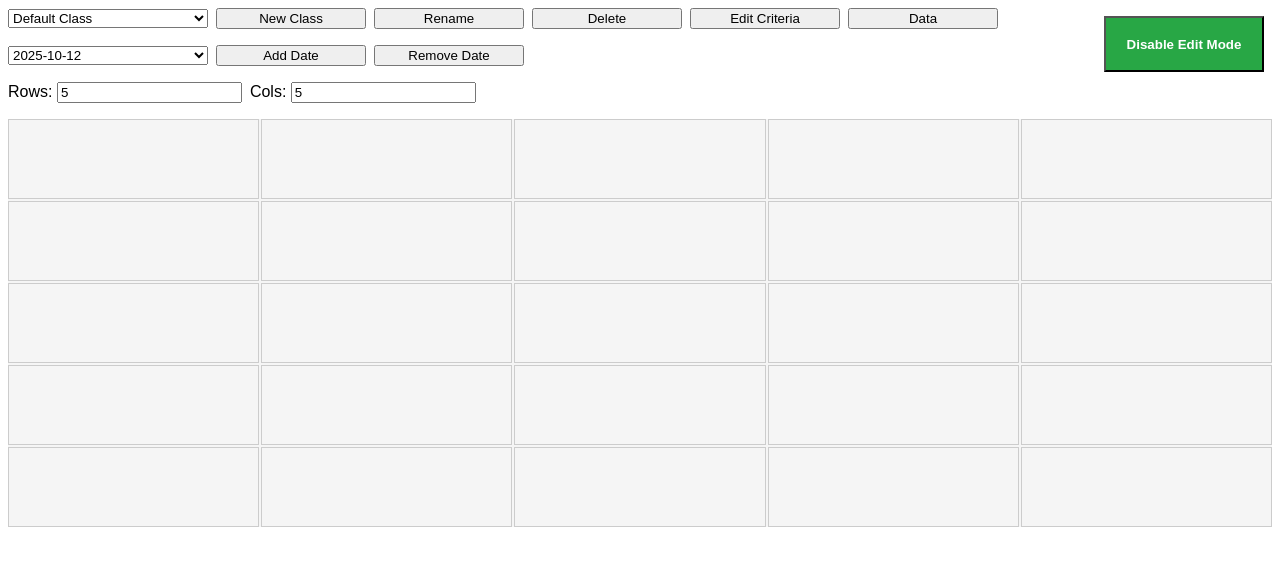
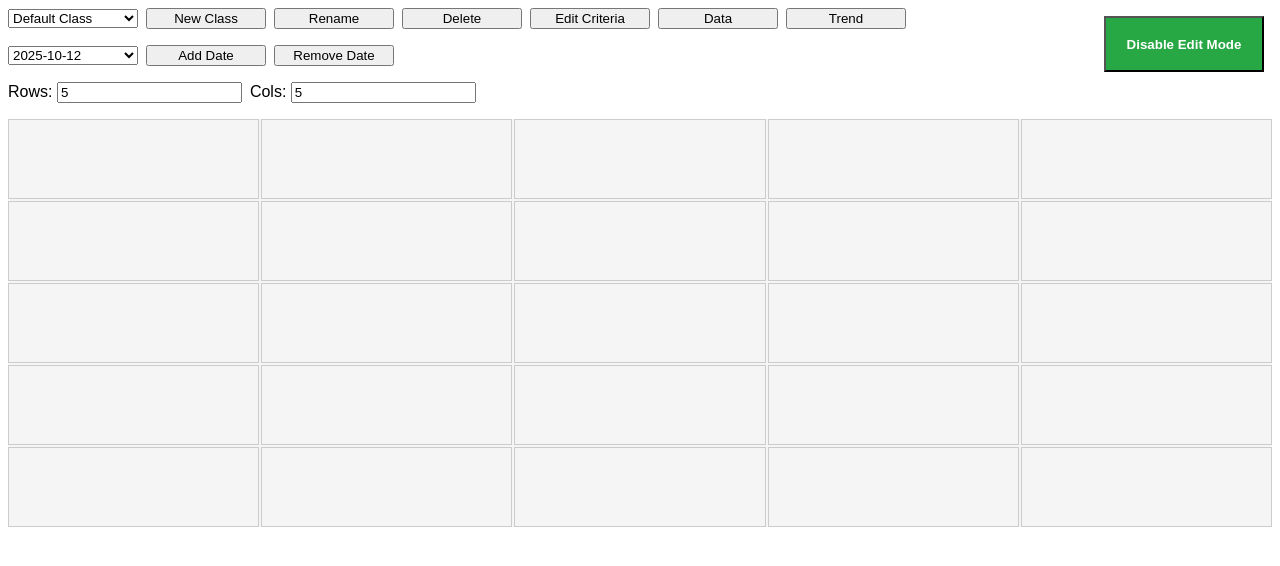
Before and after one commit to pnjacket/class-tracker, an Angular app: page / in a window 1280 px wide. Shown: the top 566 px of the page. Built offline with nearby package versions, Linux system fonts and the light colour scheme.

Commit message:
added Trend charting feature

```diff
--- a/package.json
+++ b/package.json
@@ -1,6 +1,6 @@
 {
   "name": "class-tracker",
-  "version": "0.0.1",
+  "version": "0.0.2",
   "scripts": {
     "ng": "ng",
     "start": "ng serve --host=0.0.0.0",
@@ -28,6 +28,7 @@
     "@angular/forms": "^20.3.0",
     "@angular/platform-browser": "^20.3.0",
     "@angular/router": "^20.3.0",
+    "chart.js": "^4.5.1",
     "rxjs": "~7.8.0",
     "tslib": "^2.3.0",
     "zone.js": "~0.15.0"
--- a/src/app/components/class-panel/class-panel.component.html
+++ b/src/app/components/class-panel/class-panel.component.html
@@ -8,6 +8,18 @@
   <button (click)="deleteActiveClass()" [disabled]="!activeClass || !editMode.isEnabled">Delete</button>
   <button (click)="openCriteriaEditor()" [disabled]="!activeClass || !editMode.isEnabled">Edit Criteria</button>
   <button (click)="toggleDataMenu()" [disabled]="!activeClass">Data</button>
+    <button (click)="openChart()" [disabled]="!activeClass">Trend</button>
+  <div *ngIf="showChart" class="chart-dialog" (click)="closeChart()">
+    <div class="dialog-content" (click)="$event.stopPropagation()">
+      <!-- Selection UI -->
+      <div *ngIf="!selectedCriterion" class="criterion-select">
+        <p>Choose criterion:</p>
+        <button *ngFor="let c of numericCriteria" (click)="chooseCriterion(c.name)">{{c.name}}</button>
+      </div>
+      <!-- Chart canvas shown after selection -->
+      <canvas *ngIf="selectedCriterion" #chartCanvas width="600" height="400"></canvas>
+    </div>
+  </div>
   <div *ngIf="showDataMenu" class="data-overlay" (click)="closeDataMenu()">
     <div class="data-menu" (click)="$event.stopPropagation()">
       <button (click)="exportClass(); closeDataMenu()">Export Class</button>
--- a/src/app/components/class-panel/class-panel.component.scss
+++ b/src/app/components/class-panel/class-panel.component.scss
@@ -28,5 +28,21 @@
 }
 
 button {
-  min-width: 150px;
+  min-width: 120px;
 }
+/* Chart dialog */
+.chart-dialog {
+  position: fixed;
+  inset: 0;
+  display: flex;
+  align-items: center;
+  justify-content: center;
+  background: rgba(0,0,0,.4);
+  z-index: 2000;
+}
+.dialog-content {
+  background: #fff;
+  padding: 1rem;
+  border-radius: 8px;
+  box-shadow: 0 2px 10px rgba(0,0,0,.2);
+}
--- a/src/app/components/class-panel/class-panel.component.ts
+++ b/src/app/components/class-panel/class-panel.component.ts
@@ -1,4 +1,5 @@
-import { Component, ViewChild, ElementRef } from '@angular/core';
+import { Component, ViewChild, ElementRef, OnInit } from '@angular/core';
+import { Chart, registerables } from 'chart.js';
 import { CommonModule } from '@angular/common';
 import { FormsModule } from '@angular/forms';
 import { ClassStoreService } from '../../services/class-store.service';
@@ -13,7 +14,115 @@ import { Criterion } from '../../models';
   templateUrl: './class-panel.component.html',
   styleUrls: ['./class-panel.component.scss']
 })
-export class ClassPanelComponent {
+export class ClassPanelComponent implements OnInit {
+  numericCriteria: Criterion[] = [];
+
+  selectedCriterion: string | null = null;
+
+  ngOnInit(): void {
+    // Register all Chart.js components
+    Chart.register(...registerables);
+  }
+
+  openChart(): void {
+    // Populate numeric criteria for the current class and open selection UI
+    this.numericCriteria = this.store.getAllCriteria().filter(c => c.type === 'counter');
+    if (!this.numericCriteria.length) {
+      window.alert('No numeric criteria available for chart.');
+      return;
+    }
+    // Reset any previous selection and show the modal dialog
+    this.selectedCriterion = null;
+    this.showChart = true; // opens modal; UI will first ask for a criterion
+  }
+
+  closeChart(): void {
+    this.showChart = false;
+    if (this.chartInstance) {
+      this.chartInstance.destroy();
+      this.chartInstance = null;
+    }
+    this.selectedCriterion = null;
+  }
+
+
+  /** Called when a criterion button is clicked */
+  chooseCriterion(name: string): void {
+    this.selectedCriterion = name;
+    // Defer rendering until the canvas element exists in the view
+    setTimeout(() => this.renderChart(), 0);
+  }
+
+  public renderChart(): void {
+    if (!this.activeClass) return;
+    const dates: string[] = [];
+    // Use the selected numeric criterion for charting
+    const allCriteria = this.store.getAllCriteria();
+    const critName = this.selectedCriterion;
+    if (!critName) {
+      console.warn('No criterion selected for chart');
+      return;
+    }
+    const counterCrit = allCriteria.find(c => c.name === critName && c.type === 'counter');
+    if (!counterCrit) {
+      console.warn(`Criterion "${critName}" is not a numeric counter`);
+      return;
+    }
+    // Map studentId -> { name, cumulative: number[], total: number }
+    const studentMap: Record<string, { name: string; cumulative: number[]; total: number }> = {};
+    // Sort views by date
+    const sortedViews = [...(this.activeClass.views || [])].sort((a, b) => a.date.localeCompare(b.date));
+    for (const view of sortedViews) {
+      dates.push(view.date);
+      // Ensure all students appear in map
+      for (const row of view.grid) {
+        for (const cell of row) {
+          if (!cell.student) continue;
+          const stu = cell.student;
+          if (!studentMap[stu.id]) {
+            studentMap[stu.id] = { name: stu.name, cumulative: [], total: 0 };
+          }
+          const val = typeof stu.counters[counterCrit.name] === 'number' ? (stu.counters[counterCrit.name] as number) : 0;
+          studentMap[stu.id].total = val;
+        }
+      }
+      // After processing this date, push cumulative totals for each student
+      for (const key of Object.keys(studentMap)) {
+        studentMap[key].cumulative.push(studentMap[key].total);
+      }
+    }
+    const datasets = Object.values(studentMap).map(stu => ({
+      label: stu.name,
+      data: stu.cumulative,
+      fill: false,
+      borderColor: this.randomColor(),
+      tension: 0.1
+    }));
+    if (this.chartInstance) {
+      this.chartInstance.destroy();
+    }
+    const ctx = this.chartCanvas.nativeElement.getContext('2d');
+    this.chartInstance = new Chart(ctx, {
+      type: 'line',
+      data: { labels: dates, datasets },
+      options: {
+        responsive: true,
+        plugins: { legend: { position: 'top' } },
+        scales: { y: { beginAtZero: true } }
+      }
+    });
+  }
+
+  private randomColor(): string {
+    const r = Math.floor(Math.random() * 200) + 55;
+    const g = Math.floor(Math.random() * 200) + 55;
+    const b = Math.floor(Math.random() * 200) + 55;
+    return `rgb(${r},${g},${b})`;
+  }
+
+  showChart = false;
+  chartInstance: any = null;
+  @ViewChild('chartCanvas') chartCanvas!: ElementRef<HTMLCanvasElement>;
   showCriteriaEditor = false;
   @ViewChild('fileInput') fileInput!: ElementRef<HTMLInputElement>;
 
--- a/src/app/components/date-config/date-config.component.scss
+++ b/src/app/components/date-config/date-config.component.scss
@@ -6,5 +6,5 @@
   gap: 0.5rem;
 }
 button {
-  min-width: 150px;
+  min-width: 120px;
 }
--- a/src/app/services/class-store.service.ts
+++ b/src/app/services/class-store.service.ts
@@ -468,7 +468,7 @@ export class ClassStoreService {
   }
 
   /** Aggregate all unique criteria used across the active class's views. */
-  private getAllCriteria(): Criterion[] {
+  public getAllCriteria(): Criterion[] {
     if (!this.activeClass) return [];
     const map = new Map<string, Criterion>();
     this.activeClass.views.forEach(v => {
--- a/src/styles.scss
+++ b/src/styles.scss
@@ -6,7 +6,7 @@ body {
   font-family: Arial, Helvetica, sans-serif;
 }
 select {
-  width: 200px;
+  width: 130px;
 }
 
 button {
--- /dev/null
+++ b/src/typings.d.ts
@@ -0,0 +1 @@
+declare module 'chart.js';
```
Also changed, not shown: third_party_licenses.txt, 1 other file (tests, documents, lock files or other folders).
